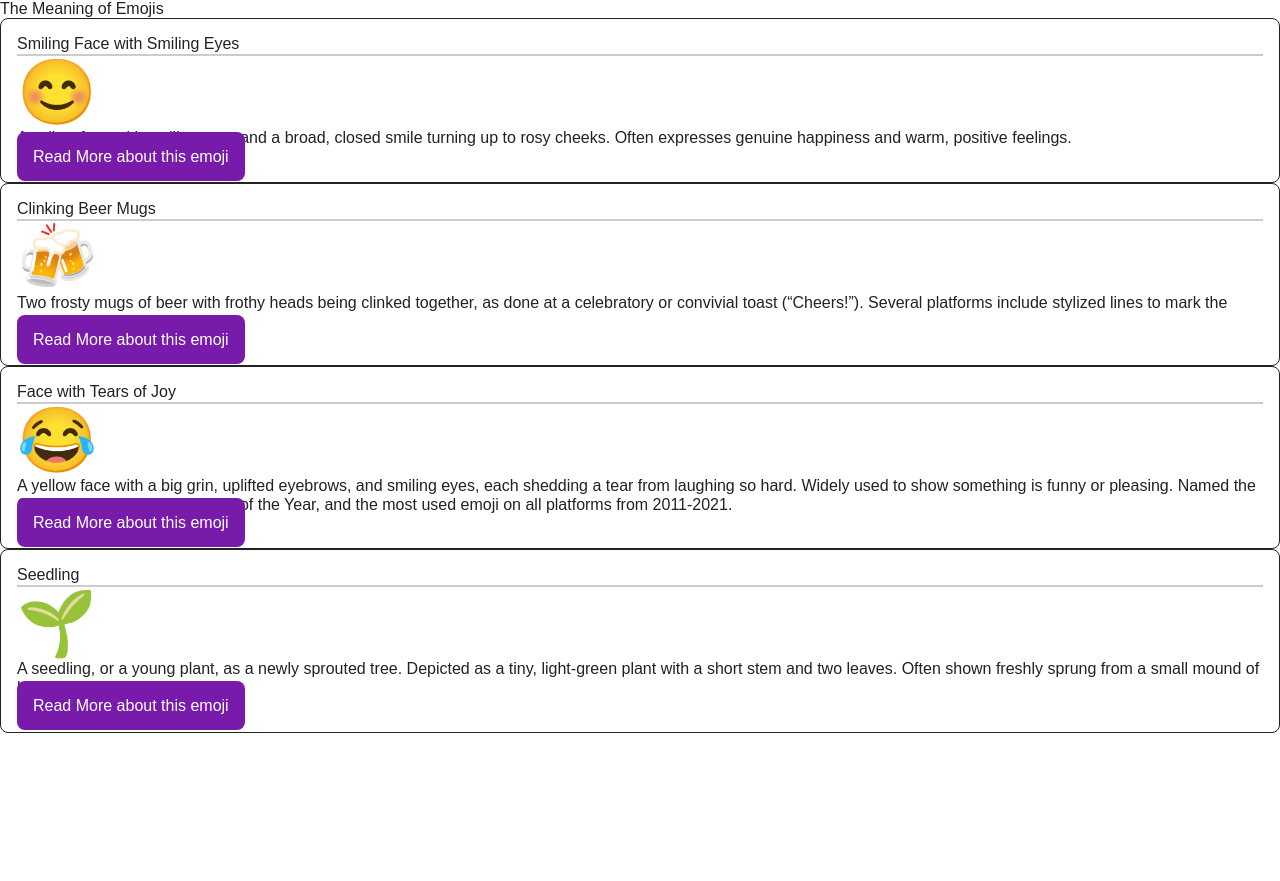
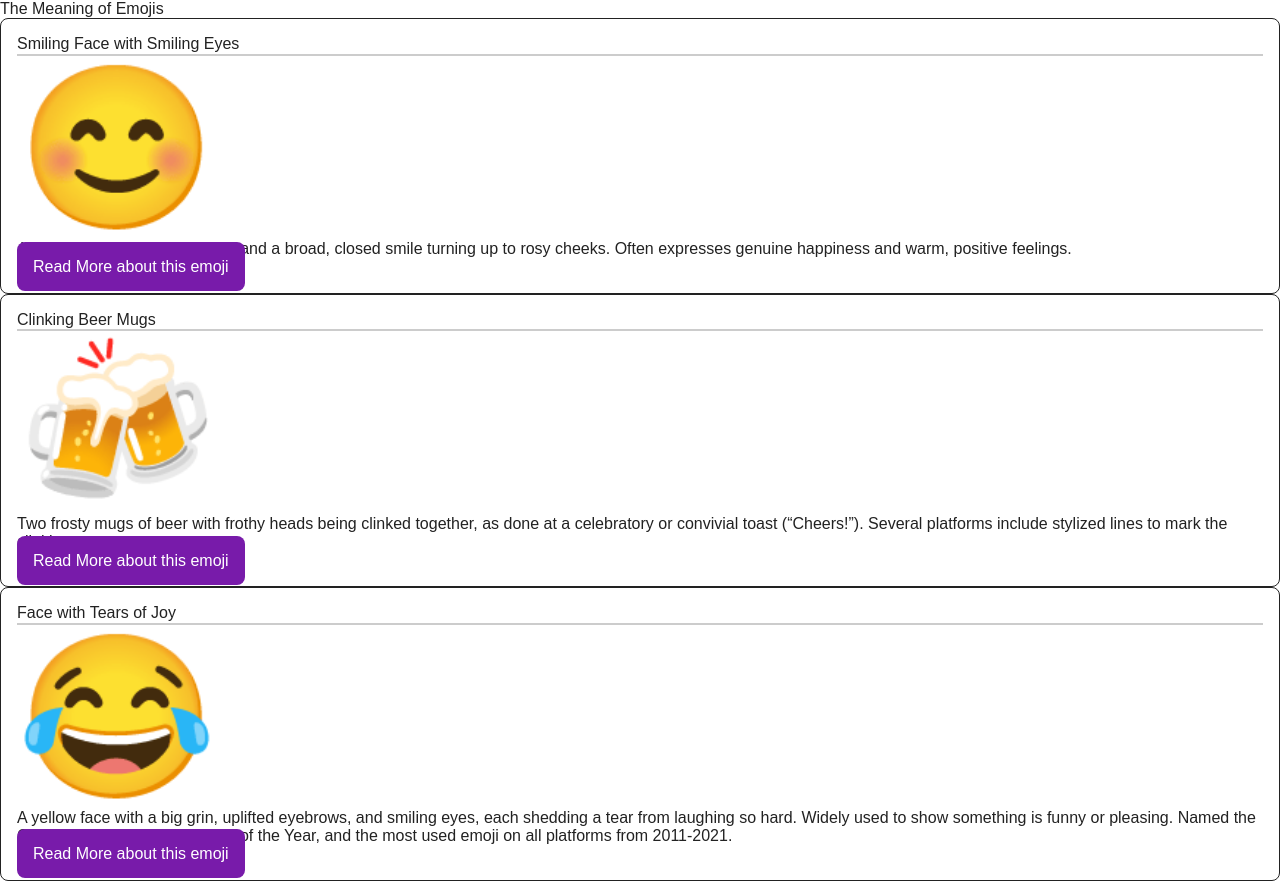
Before and after one commit to naka0047/naka0047.github.io, a plain HTML site: page grid-layout-with-flex-components/index.html in a window 1280 px wide. Shown: the top 881 px of the page. Before the commit the page ends 800 px from the top, so only its background shows below. Drawn offline with Linux system fonts and the light colour scheme; files that its build step writes are made by us from their sources.

Commit message:
Update style.css

```diff
--- a/grid-layout-with-flex-components/style.css
+++ b/grid-layout-with-flex-components/style.css
@@ -23,5 +23,5 @@ body {
   }
 
   .icon {
-    font-size: 4rem;
+    font-size: 10rem;
   }
```
